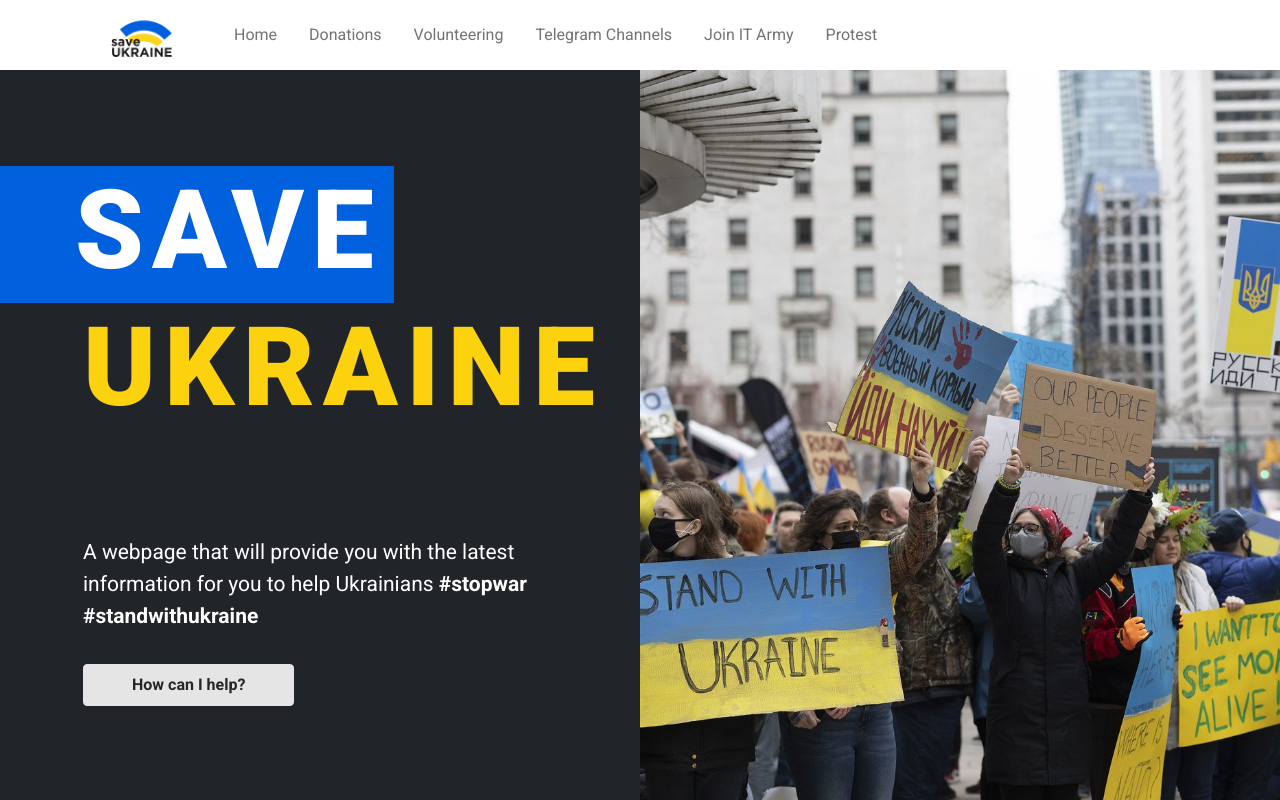
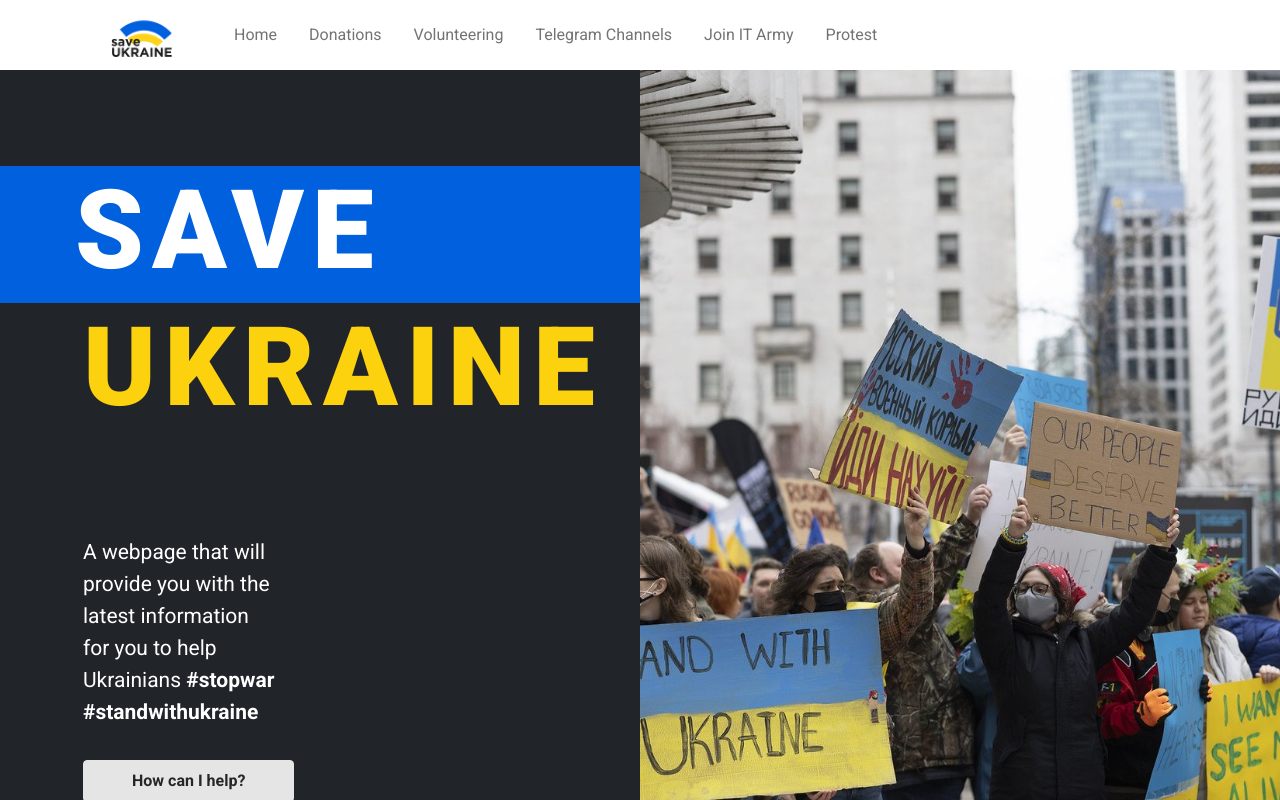
Before and after one commit to 7Z0nE/save-ua, a React (Create React App) app: page /#/ in a window 1280 px wide. Shown: the top 800 px of the page. Built offline with nearby package versions, Linux system fonts and the light colour scheme.

Commit message:
Banner perfection

```diff
--- a/src/pages/Home.js
+++ b/src/pages/Home.js
@@ -44,7 +44,7 @@ const Home = () => {
 	return (
 		<>
 			<Row className="ProtestImage mb-5">
-				<Col className="BannerLeft order-2 order-md-1 position-relative" md={6} sm={12}>
+				<Col className="BannerLeft order-2 order-lg-1 position-relative" xl={6} lg={7} md={12}>
 					<Row className="BannerSaveRow">
 						<Col className="BannerSave ps-1 bg-primary">
 							<h1 className="BannerText text-white ml">SAVE</h1>
@@ -75,7 +75,7 @@ const Home = () => {
 						</Row>
 					</div>
 				</Col>
-				<Col className="BannerRight order-1 order-md-2 p-0" md={6} sm={12}>
+				<Col className="BannerRight order-1 order-lg-2 p-0" md={12} lg={5} xl={6} >
 					<img className="ProtestImg" src={ProtestImage} alt="Protest against Russia" />
 				</Col>
 			</Row>
--- a/src/pages/Home.scss
+++ b/src/pages/Home.scss
@@ -7,23 +7,20 @@
 }
 
 .ml {
-	margin-left: 12px;
+	margin-left: 46px;
+	margin-right: 46px;
 }
 
-@include media-breakpoint-down(sm) {
+@include media-breakpoint-up(sm) {
 	.ml {
-		margin-left: 36px;
+		margin-left: calc((100vw - 540px) / 2);
+		margin-right: calc((100vw - 540px) / 2);
 	}
 }
-
-@include media-breakpoint-only(sm) {
-	.ml {
-		margin-left: 50px;
-	}
-}
-@include media-breakpoint-only(md) {
+@include media-breakpoint-up(md) {
 	.ml {
 		margin-left: calc((100vw - 678px) / 2);
+		margin-right: calc((100vw - 678px) / 2);
 	}
 }
 @include media-breakpoint-only(lg) {
@@ -65,19 +62,19 @@
 	box-shadow: 0 0 10px 10px $black;
 }
 
-@include media-breakpoint-up(sm) {
-	.BannerText {
-		font-size: 80px;
-		line-height: 100px;
-	}
+.BannerText {
+	font-size: 75px;
+	line-height: 90px;
 }
 
-@include media-breakpoint-up(md) {
+@include media-breakpoint-up(sm) {
 	.BannerText {
 		font-size: 110px;
 		line-height: 129px;
 	}
+}
 
+@include media-breakpoint-up(lg) {
 	.BannerLeft {
 		background-color: $dark;
 	}
@@ -93,7 +90,7 @@
 	}
 }
 
-@include media-breakpoint-down(sm) {
+@include media-breakpoint-down(lg) {
 	.BannerContent {
 		background-color: $dark;
 	}
@@ -101,18 +98,18 @@
 		padding: 0;
 	}
 
-	.BannerTextRow {
-		margin: 0;
-	}
+	// .BannerTextRow {
+	// 	margin: 0;
+	// }
 
 	.BannerText {
-		margin: 0;
-		padding-left: 16px;
+		// margin: 0;
+		// padding-left: 16px;
 	}
 
 	.BannerTextDescription {
-		margin: 0;
-		padding: 0 16px;
+		// margin: 0;
+		// padding: 0 16px;
 	}
 
 	.BannerSaveRow {
@@ -122,16 +119,16 @@
 	}
 
 	.BannerSave .BannerText {
-		margin: 0;
-		padding-left: 32px;
+		// margin: 0;
+		// padding-left: 32px;
 	}
 
 	.BannerUkraine {
-		margin: 0;
+		// margin: 0;
 		background: $dark-color;
 		.BannerText {
-			margin: 0;
-			padding-left: 24px;
+			// margin: 0;
+			// padding-left: 24px;
 		}
 	}
 }
```
